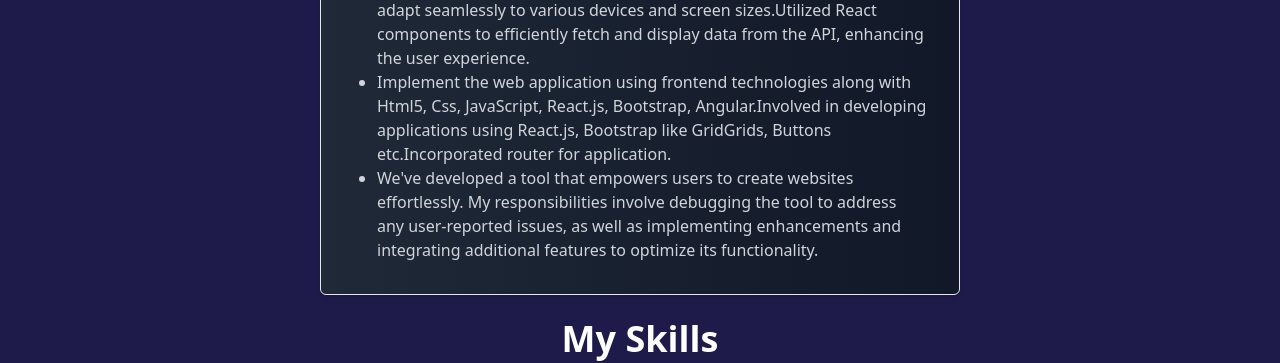
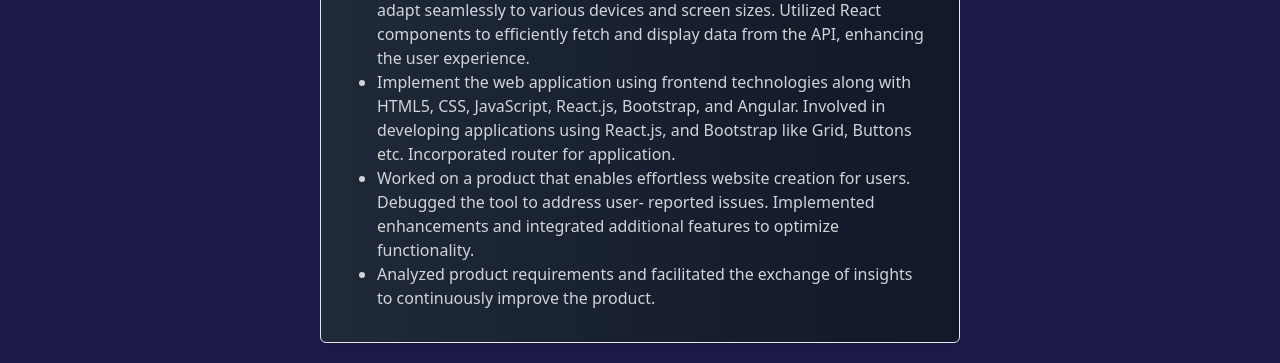
Before and after one commit to richa2762000/portfolio, a React (Create React App) app: page / in a window 1280 px wide. Shown: the part 2697-3060 px from the top of the page. Built offline with nearby package versions, Linux system fonts and the light colour scheme.

Commit message:
Update Experience.js

```diff
--- a/src/Components/Skills/Experience.js
+++ b/src/Components/Skills/Experience.js
@@ -16,7 +16,7 @@ const Experience = () => {
         <ul className="list-disc pl-6 text-gray-300">
           <li>
             Worked with PWC Global on the TATAAIA project, where I designed
-            certain features to make buying policies easier.Constructing
+            certain features to make buying policies easier. Constructing
             essential front-end elements and evaluating the policies.
           </li>
           <li>
@@ -25,22 +25,25 @@ const Experience = () => {
           </li>
           <li>
             Collaborated with the team to design and implement user interfaces
-            that adapt seamlessly to various devices and screen sizes.Utilized
+            that adapt seamlessly to various devices and screen sizes. Utilized
             React components to efficiently fetch and display data from the API,
             enhancing the user experience.
           </li>
           <li>
             Implement the web application using frontend technologies along with
-            Html5, Css, JavaScript, React.js, Bootstrap, Angular.Involved in
-            developing applications using React.js, Bootstrap like GridGrids,
-            Buttons etc.Incorporated router for application.
+            HTML5, CSS, JavaScript, React.js, Bootstrap, and Angular. Involved
+            in developing applications using React.js, and Bootstrap like Grid,
+            Buttons etc. Incorporated router for application.
           </li>
           <li>
-            We've developed a tool that empowers users to create websites
-            effortlessly. My responsibilities involve debugging the tool to
-            address any user-reported issues, as well as implementing
-            enhancements and integrating additional features to optimize its
-            functionality.
+            Worked on a product that enables effortless website creation for
+            users. Debugged the tool to address user- reported issues.
+            Implemented enhancements and integrated additional features to
+            optimize functionality.
+          </li>
+          <li>
+            Analyzed product requirements and facilitated the exchange of
+            insights to continuously improve the product.
           </li>
         </ul>
       </div>
```
